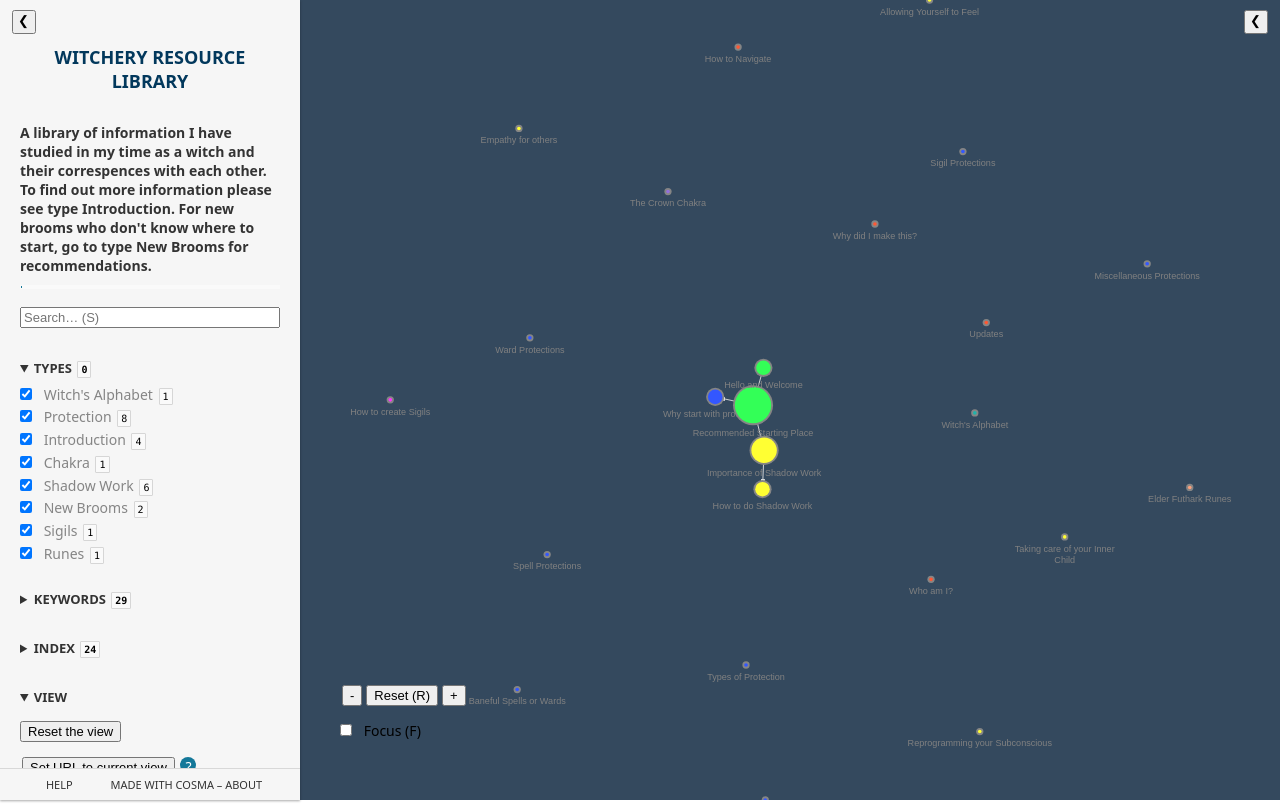
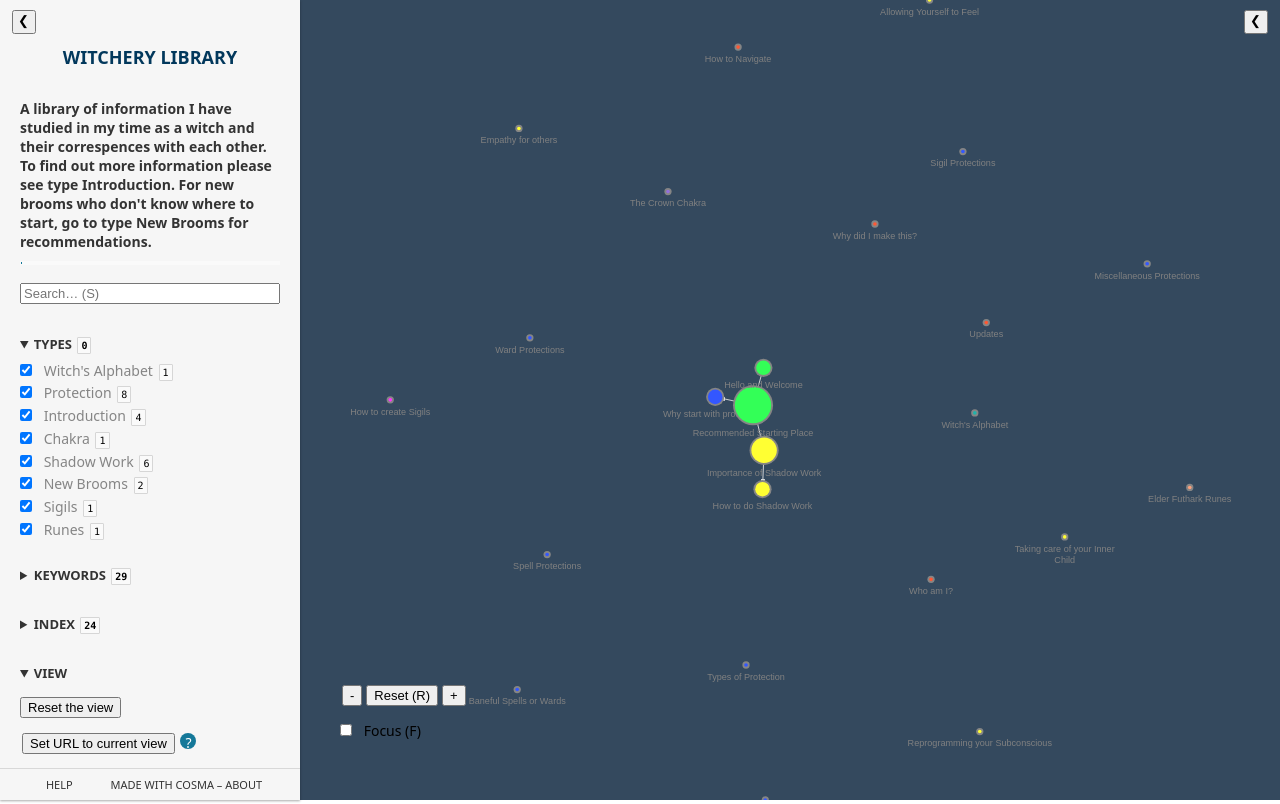
Before and after one commit to ciarasmithwitchywords/Witchery-Resource-Library, a plain HTML site: page index.html in a window 1280 px wide. Drawn offline with Linux system fonts and the light colour scheme.

Commit message:
index.html

```diff
--- a/index.html
+++ b/index.html
@@ -103,7 +103,7 @@
     <aside id="menu-container" class="menu active list-content-container">
         <header role="banner">
 
-            <h1 class="title">Witchery Resource Library</h1>
+            <h1 class="title">Witchery Library</h1>
 	    <h4>A library of information I have studied in my time as a witch and their correspences with each other. To find out more information please see type Introduction. For new brooms who don't know where to start, go to type New Brooms for recommendations.</h4>
 
 
```
